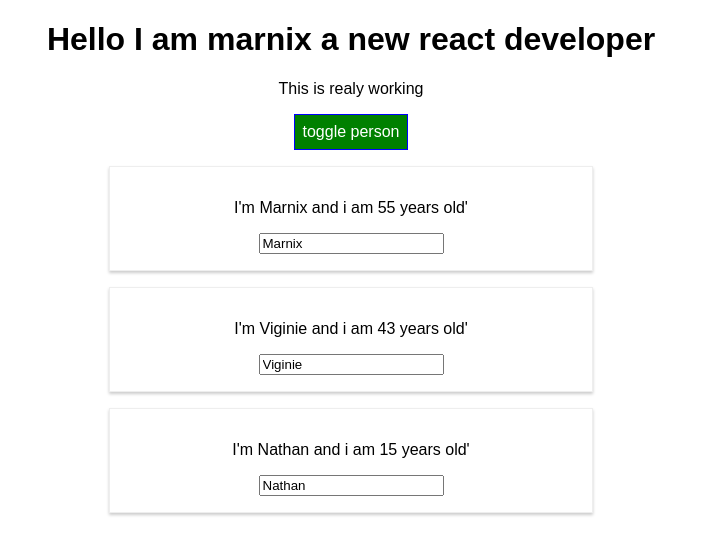
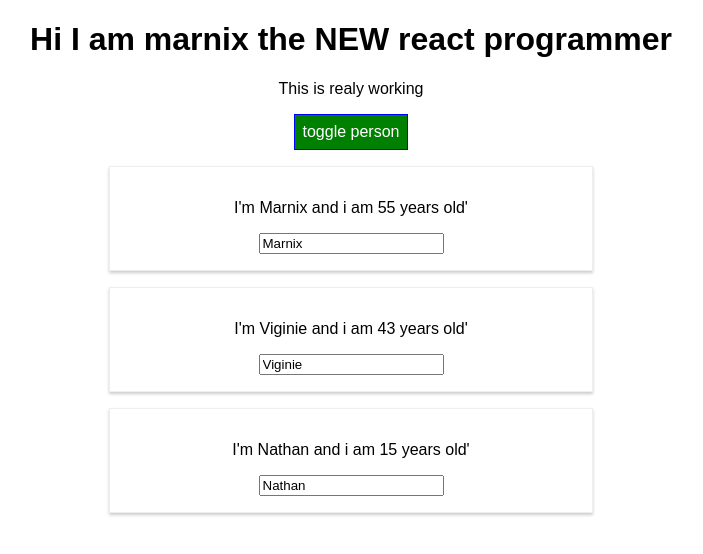
Before and after one commit to marnixcools/react-complete-guide, a React app: page / in a window 1280 px wide. Shown: the top 554 px of the page, without its empty margins (289-992 px from the left). Built offline with nearby package versions, Linux system fonts and the light colour scheme.

Commit message:
Added a prop to App

```diff
--- a/src/components/Cockpit/Cockpit.js
+++ b/src/components/Cockpit/Cockpit.js
@@ -21,7 +21,7 @@ const cockpit = (props) => {
 
     return (
     <div className={classes.Cockpit}>
-        <h1>Hello I am marnix a new react developer</h1>
+        <h1>{props.title}</h1>
         <p className = {assingedClasses.join(' ')}> This is realy working</p>
         <button
         className={btnClass}
--- a/src/containers/App.js
+++ b/src/containers/App.js
@@ -78,6 +78,7 @@ render() {
         <div className={classes.App}>
           <p></p>
             <Cockpit
+              title={this.props.AppTitle}
               persons={this.state.persons}
               clicked={this.showPersonHandler}/>
             {locPersons}
--- a/src/index.js
+++ b/src/index.js
@@ -4,5 +4,5 @@ import './index.css';
 import App from './containers/App';
 import registerServiceWorker from './registerServiceWorker';
 
-ReactDOM.render(<App />, document.getElementById('root'));
+ReactDOM.render(<App AppTitle="Hi I am marnix the NEW react programmer"/>, document.getElementById('root'));
 registerServiceWorker();
```
